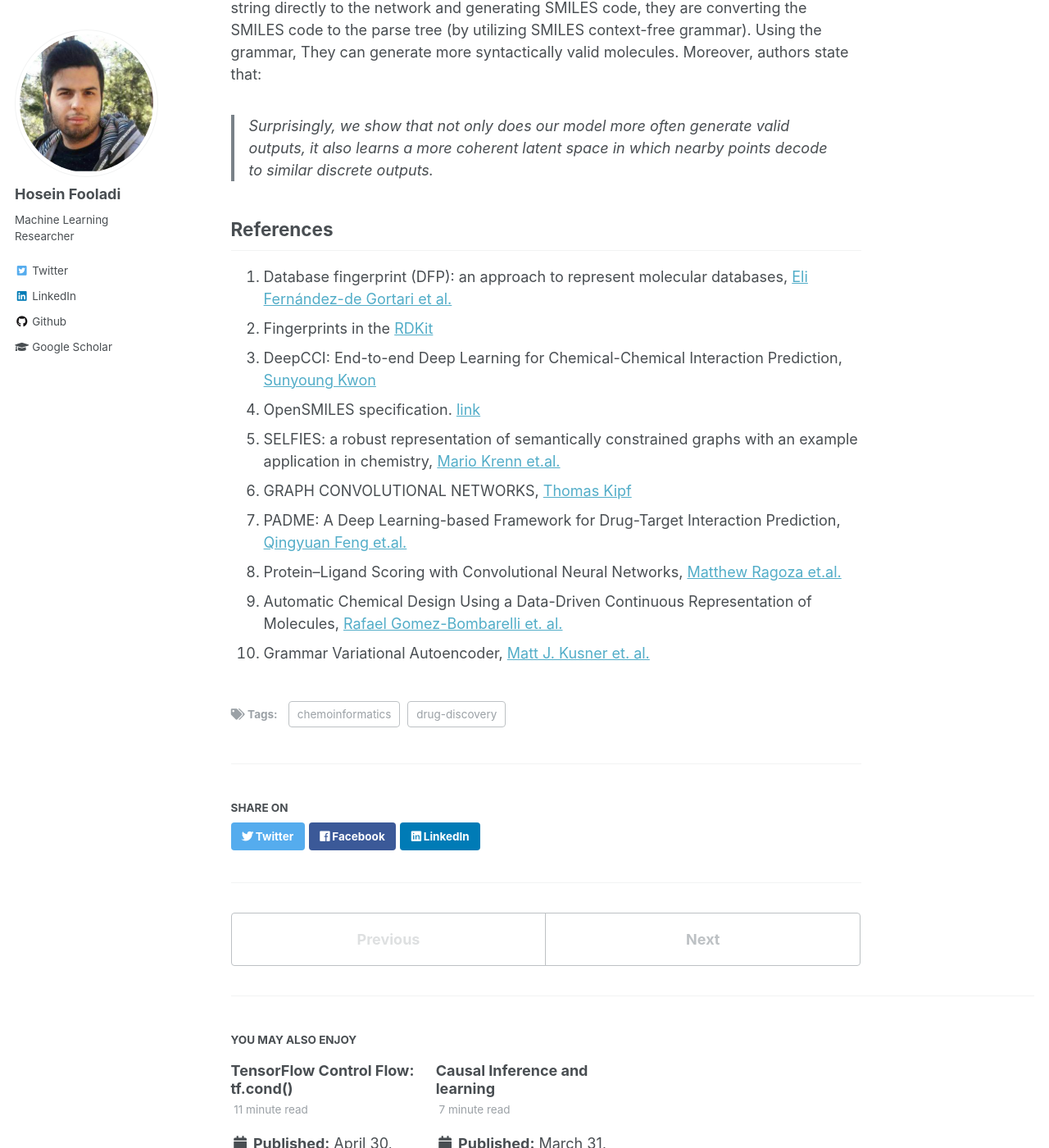
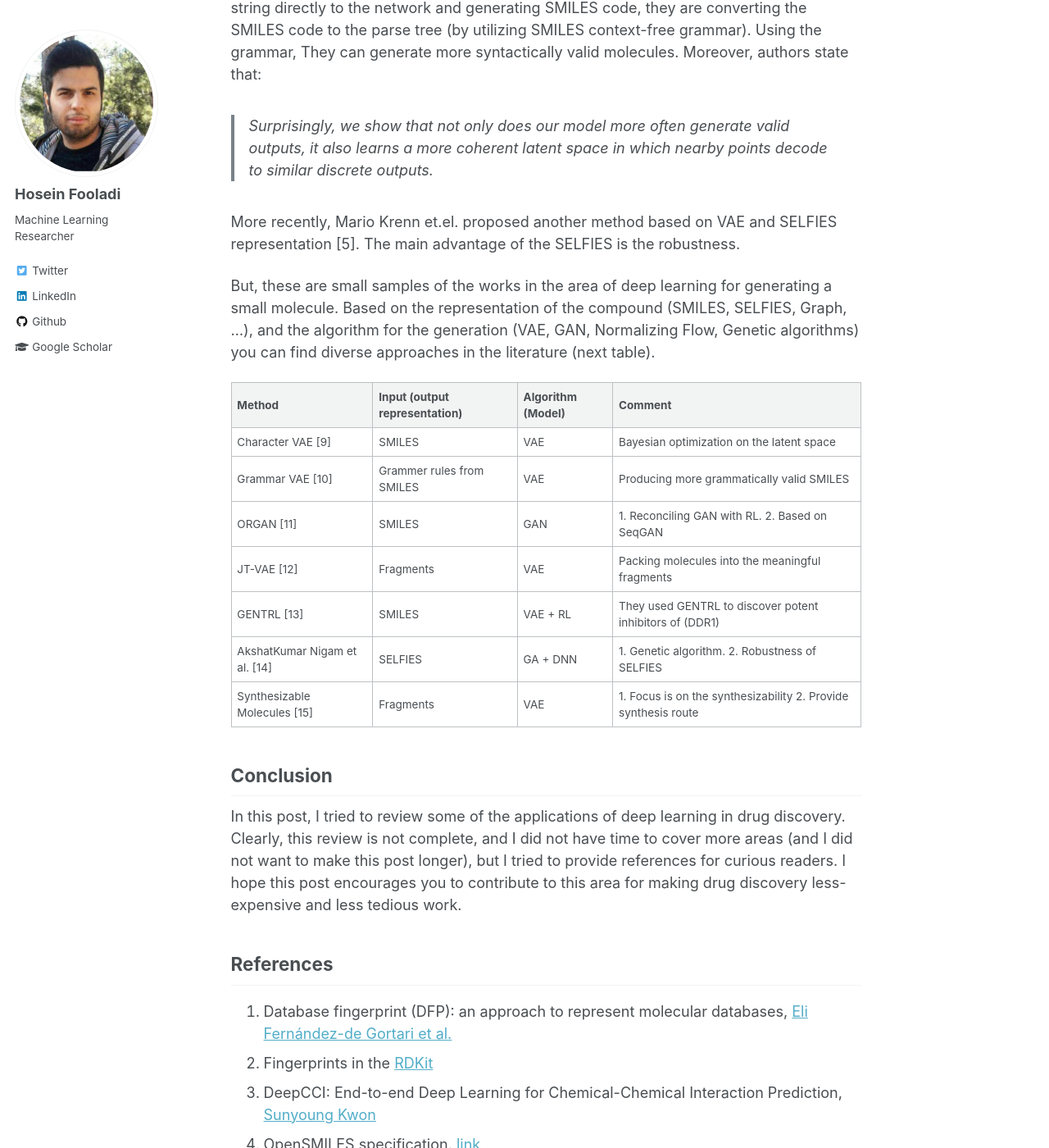
Before and after one commit to HFooladi/HFooladi.github.io, a Jekyll site: the page built from _posts/2018-10-31-Review_DL_Drug.md, in a window 1280 px wide and 1400 px high, scrolled down 8962 px. Shown: the whole window at 82% size. Built offline with Jekyll 4.4.1, drawn with Linux system fonts in a browser that asks for light colours; some web fonts are replaced; formulas are drawn with MathJax 3; some of the changed text lies outside the part shown.

Commit message:
revising deep learning in drug discovery

```diff
--- a/_posts/2018-10-31-Review_DL_Drug.md
+++ b/_posts/2018-10-31-Review_DL_Drug.md
@@ -185,15 +185,42 @@ Using the grammar, They can generate more syntactically valid molecules. Moreove
 > Surprisingly, we show that not only does our model more often generate valid outputs, it also learns a more coherent latent space in which nearby points
 decode to similar discrete outputs.
 
+More recently, Mario Krenn et.el. proposed another method based on VAE and SELFIES representation [5]. The main advantage of the SELFIES is the robustness.
+
+But, these are small samples of the works in the area of deep learning for generating a small molecule. Based on the representation of the compound (SMILES, SELFIES, Graph, ...),
+and the algorithm for the generation (VAE, GAN, Normalizing Flow, Genetic algorithms) you can find diverse approaches in the literature (next table).
+
+| Method                        | Input (output representation) | Algorithm (Model) | Comment                                                               |
+|-------------------------------|-------------------------------|-------------------|-----------------------------------------------------------------------|
+| Character VAE [9]             | SMILES                        | VAE               | Bayesian optimization on the  latent space                            |
+| Grammar VAE [10]              | Grammer rules from SMILES     | VAE               | Producing more grammatically valid SMILES                             |
+| ORGAN [11]                    | SMILES                        | GAN               | 1. Reconciling GAN with RL. 2. Based on SeqGAN                        |
+| JT-VAE [12]                   | Fragments                     | VAE               | Packing molecules into the  meaningful fragments                      |
+| GENTRL [13]                   | SMILES                        | VAE + RL          | They used GENTRL to discover potent inhibitors of (DDR1)              |
+| AkshatKumar Nigam et al. [14] | SELFIES                       | GA + DNN          | 1. Genetic algorithm. 2. Robustness of SELFIES                        |
+| Synthesizable Molecules [15]  | Fragments                     | VAE               | 1. Focus is on the synthesizability 2. Provide synthesis route        |
+
+
+## Conclusion
+
+In this post, I tried to review some of the applications of deep learning in drug discovery. Clearly, this review is not complete, and I
+did not have time to cover more areas (and I did not want to make this post longer), but I tried to provide references for curious readers.
+I hope this post encourages you to contribute to this area for making drug discovery less-expensive and less tedious work.
+
 ## References
 
 1. Database fingerprint (DFP): an approach to represent molecular databases, [Eli Fernández-de Gortari et al.](https://jcheminf.biomedcentral.com/articles/10.1186/s13321-017-0195-1#Sec11)
 2. Fingerprints in the [RDKit](https://www.rdkit.org/UGM/2012/Landrum_RDKit_UGM.Fingerprints.Final.pptx.pdf)
 3. DeepCCI: End-to-end Deep Learning for Chemical-Chemical Interaction Prediction, [Sunyoung Kwon](https://arxiv.org/abs/1704.08432)
 4. OpenSMILES specification. [link](http://opensmiles.org/opensmiles.html)
-5. SELFIES: a robust representation of semantically constrained graphs with an example application in chemistry, [Mario Krenn et.al.](https://arxiv.org/abs/1905.13741)
+5. SELFIES: a robust representation of semantically constrained graphs with an example application in chemistry, [Mario Krenn et al.](https://arxiv.org/abs/1905.13741)
 6. GRAPH CONVOLUTIONAL NETWORKS, [Thomas Kipf](https://tkipf.github.io/graph-convolutional-networks/)
-7. PADME: A Deep Learning-based Framework for Drug-Target Interaction Prediction, [Qingyuan Feng et.al.](https://arxiv.org/abs/1807.09741)
-8. Protein–Ligand Scoring with Convolutional Neural Networks, [Matthew Ragoza et.al.](https://pubs.acs.org/doi/10.1021/acs.jcim.6b00740)
-9. Automatic Chemical Design Using a Data-Driven Continuous Representation of Molecules, [Rafael Gomez-Bombarelli et. al.](http://pubs.acs.org/doi/full/10.1021/acscentsci.7b00572)
-10. Grammar Variational Autoencoder, [Matt J. Kusner et. al.](https://arxiv.org/pdf/1703.01925.pdf)
+7. PADME: A Deep Learning-based Framework for Drug-Target Interaction Prediction, [Qingyuan Feng et al.](https://arxiv.org/abs/1807.09741)
+8. Protein–Ligand Scoring with Convolutional Neural Networks, [Matthew Ragoza et al.](https://pubs.acs.org/doi/10.1021/acs.jcim.6b00740)
+9. Automatic Chemical Design Using a Data-Driven Continuous Representation of Molecules, [Rafael Gomez-Bombarelli et al.](http://pubs.acs.org/doi/full/10.1021/acscentsci.7b00572)
+10. Grammar Variational Autoencoder, [Matt J. Kusner et al.](https://arxiv.org/pdf/1703.01925.pdf)
+11. Objective-Reinforced Generative Adversarial Networks (ORGAN) for SequenceGeneration Models, [Gabriel Guimaraes et al.](https://arxiv.org/pdf/1705.10843.pdf)
+12. Junction Tree Variational Autoencoder for Molecular Graph Generation, [Wengong Jin et al.](https://arxiv.org/abs/1802.04364)
+13. Deep learning enables rapid identification of potent DDR1 kinase inhibitors, [Alex Zhavoronkov et al.](https://www.nature.com/articles/s41587-019-0224-x)
+14. Augmenting Genetic Algorithms with Deep Neural Networks for Exploring the Chemical Space, [AkshatKumar Nigam et al.](https://arxiv.org/abs/1909.11655)
+15. A Model to Search for Synthesizable Molecules, [John Bradshaw et al.](https://arxiv.org/abs/1906.05221)
```
